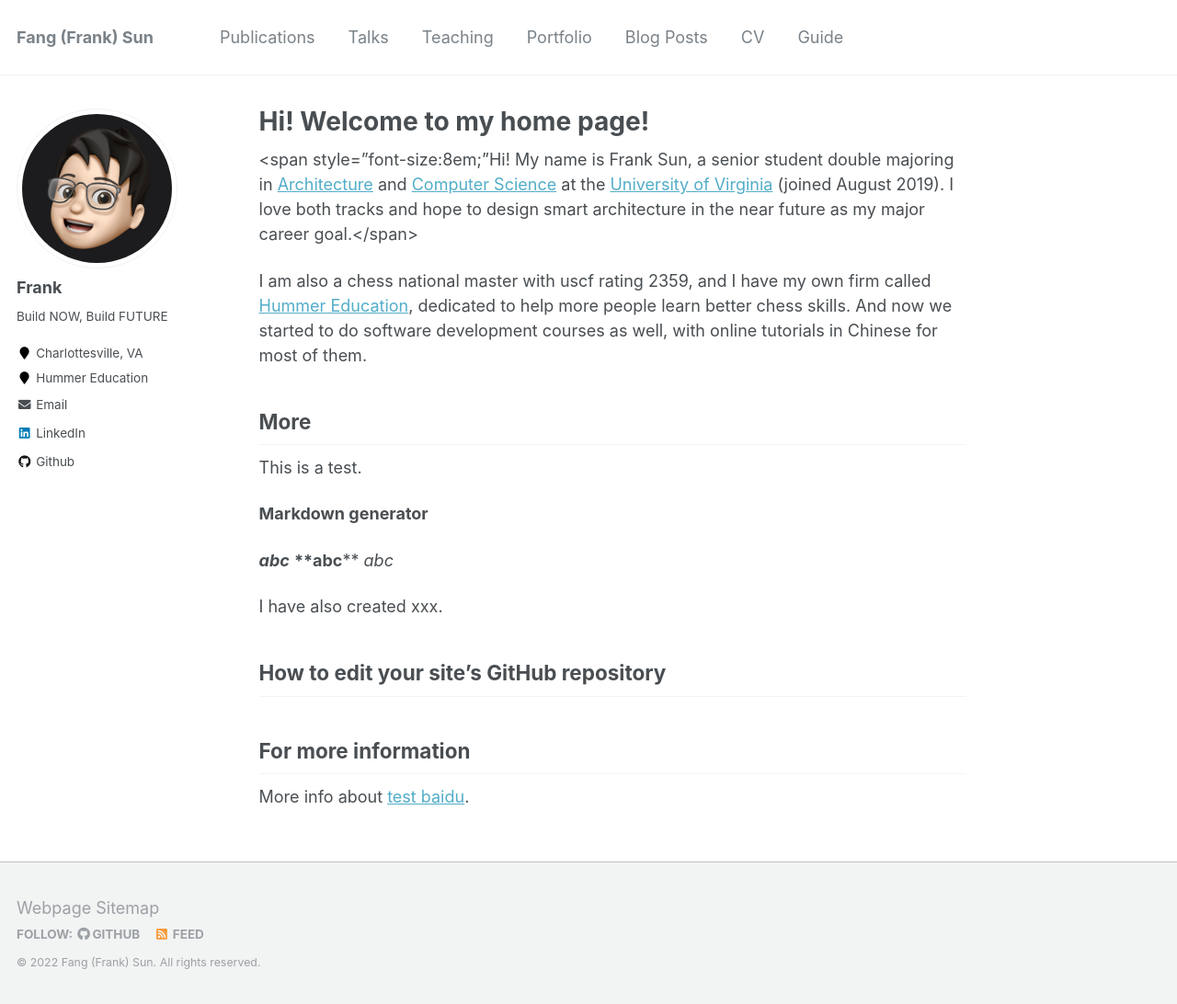
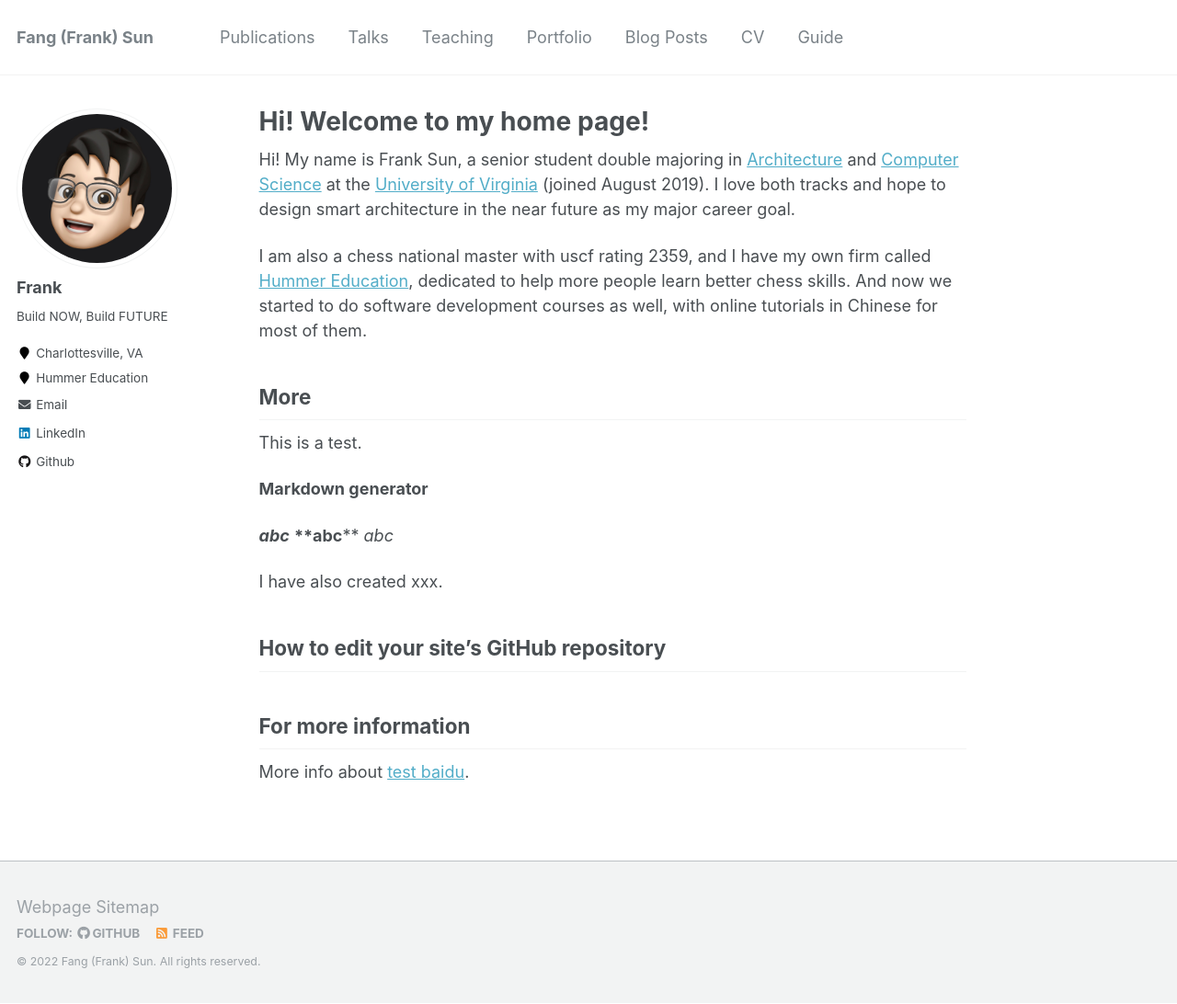
Before and after one commit to FangFrankSun/AcademicPage, a Jekyll site: the page built from _pages/about.md, in a window 1280 px wide and 1092 px high. Shown: the whole window at 92% size. Built offline with Jekyll 4.4.1, drawn with Linux system fonts in a browser that asks for light colours.

Commit message:
Update about.md

```diff
--- a/_pages/about.md
+++ b/_pages/about.md
@@ -8,8 +8,7 @@ redirect_from:
   - /about.html
 ---
 
-<span style="font-size:8em;"Hi! My name is Frank Sun, a senior student double majoring in [Architecture](https://www.arch.virginia.edu) and [Computer Science](https://engineering.virginia.edu/departments/computer-science/about-computer-science/about-us) at the [University of Virginia](https://www.virginia.edu) (joined August 2019). I love both tracks and hope to design smart architecture in the near future as my major career goal.</span>
-
+Hi! My name is Frank Sun, a senior student double majoring in [Architecture](https://www.arch.virginia.edu) and [Computer Science](https://engineering.virginia.edu/departments/computer-science/about-computer-science/about-us) at the [University of Virginia](https://www.virginia.edu) (joined August 2019). I love both tracks and hope to design smart architecture in the near future as my major career goal.
 
 I am also a chess national master with uscf rating 2359, and I have my own firm called [Hummer Education](https://www.littlehummerchess.club), dedicated to help more people learn better chess skills. And now we started to do software development courses as well, with online tutorials in Chinese for most of them.
 
```
